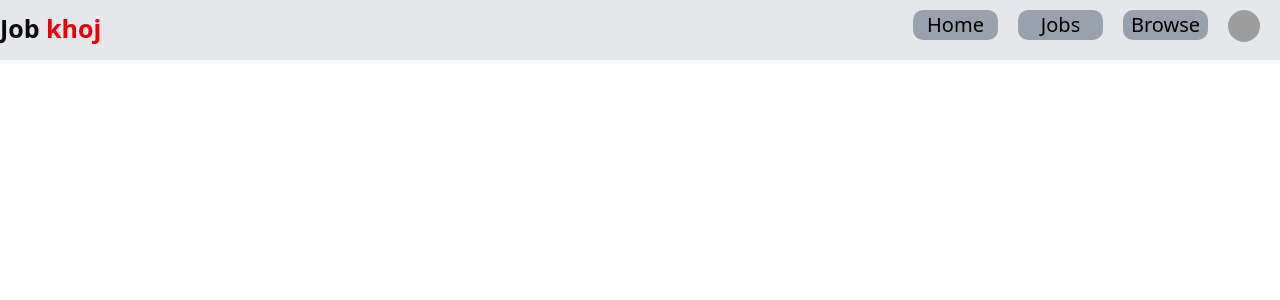
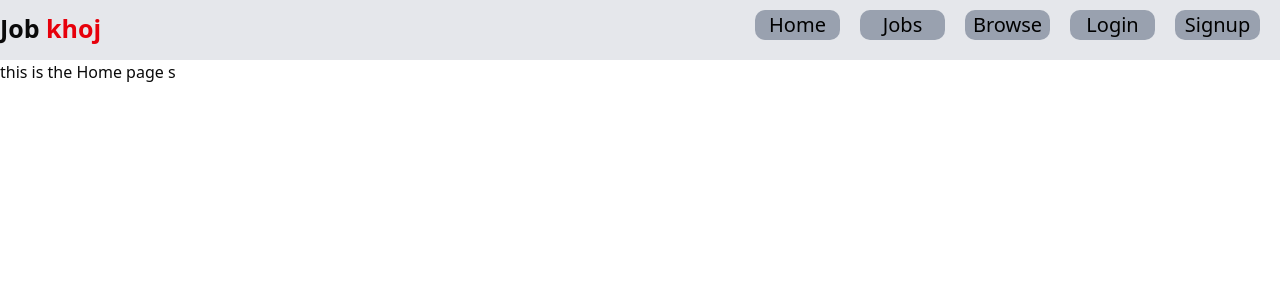
Before and after one commit to shekhbasir/kaamkaj-Nepal-finding-jobs-all-API-, a React (Vite) app in the folder frontend/basir/: page / in a window 1280 px wide. Shown: the top 300 px of the page. Built offline with nearby package versions, Linux system fonts and the light colour scheme; grey boxes are pictures that could not be loaded.

Commit message:
navigatio bar add

```diff
--- a/frontend/basir/src/App.jsx
+++ b/frontend/basir/src/App.jsx
@@ -1,83 +1,19 @@
-import {
-  Popover,
-  PopoverContent,
-  PopoverTrigger,
-} from "@/components/ui/popover";
-import { Avatar, AvatarFallback, AvatarImage } from "@/components/ui/avatar";
-import { Button } from "@/components/ui/button";
-import { UserRound, LogOut } from "lucide-react";
+import Nav from "./allshared/Nav";
+import Home from "./allshared/Home";
+import Login from "./allshared/Login";
+import Signup from "./allshared/Signup";
+import { Routes, Route, BrowserRouter } from "react-router-dom";
 function App() {
-  const kamvail = true;
   return (
     <>
-      <div className="h-[60px] max-w-[full] bg-gray-200 flex justify-between pt-[10px]">
-        <div>
-          <h1 className="text-[25px] font-bold mr-[100px]">
-            Job <span className="text-red-600">khoj</span>
-          </h1>
-        </div>
-        <div className="flex  gap-5 text-[20px] mr-[20px]">
-          <h1 className="h-[30px] w-[85px] bg-gray-400 text-black flex justify-center rounded-[10px] cursor-pointer ">
-            Home
-          </h1>
-          <h1 className="h-[30px] w-[85px] bg-gray-400 text-black flex justify-center rounded-[10px] cursor-pointer ">
-            Jobs
-          </h1>
-          <h1 className="h-[30px] w-[85px] bg-gray-400 text-black flex justify-center rounded-[10px] cursor-pointer ">
-            Browse
-          </h1>
-          {!kamvail ? (
-            <div className="flex gap-5">
-              <h1 className="h-[30px] w-[85px] bg-gray-400 text-black flex justify-center rounded-[10px] cursor-pointer ">
-                Login
-              </h1>
-              <h1 className="h-[30px] w-[85px] bg-gray-400 text-black flex justify-center rounded-[10px] cursor-pointer ">
-                Logout
-              </h1>
-            </div>
-          ) : (
-            <Popover>
-              <PopoverTrigger className="  pb-[30px]">
-                <Avatar>
-                  <AvatarImage
-                    src="https://github.com/shadcn.png"
-                    className="cursor-pointer"
-                  />
-                  <AvatarFallback>CN</AvatarFallback>
-                </Avatar>
-              </PopoverTrigger>
-              <PopoverContent>
-                <div className="flex gap-[10px]">
-                  <Avatar>
-                    <AvatarImage
-                      src="https://github.com/shadcn.png"
-                      className="cursor-pointer"
-                    />
-                    <AvatarFallback>CN</AvatarFallback>
-                  </Avatar>
-                  <h1>Mern Stack Developer</h1>
-                </div>
-                <div className="text-gray-400 ml-[40px]">
-                  Lorem ipsum dolor sit amet.
-                </div>
-
-                <div className="flex  mt-[20px]">
-                  <UserRound />{" "}
-                  <Button variant="link" className="cursor-pointer">
-                    view Profile
-                  </Button>
-                </div>
-                <div className="flex mt-[10px]">
-                  <LogOut />
-                  <Button variant="link" className="cursor-pointer">
-                    LogOut
-                  </Button>
-                </div>
-              </PopoverContent>
-            </Popover>
-          )}
-        </div>
-      </div>
+      <BrowserRouter>
+        <Nav />
+        <Routes>
+          <Route path="/" element={<Home />}></Route>
+          <Route path="/login" element={<Login />}></Route>
+          <Route path="/signup" element={<Signup />}></Route>
+        </Routes>
+      </BrowserRouter>
     </>
   );
 }
--- /dev/null
+++ b/frontend/basir/src/allshared/Home.jsx
@@ -0,0 +1,12 @@
+import React from "react";
+import Nav from "./Nav";
+
+function Home() {
+  return (
+    <>
+      <div>this is the Home page s</div>
+    </>
+  );
+}
+
+export default Home;
--- /dev/null
+++ b/frontend/basir/src/allshared/Login.jsx
@@ -0,0 +1,7 @@
+import React from "react";
+
+function Login() {
+  return <div>This is the Login page </div>;
+}
+
+export default Login;
--- /dev/null
+++ b/frontend/basir/src/allshared/Nav.jsx
@@ -0,0 +1,86 @@
+import {
+  Popover,
+  PopoverContent,
+  PopoverTrigger,
+} from "@/components/ui/popover";
+import { Avatar, AvatarFallback, AvatarImage } from "@/components/ui/avatar";
+import { Button } from "@/components/ui/button";
+import { UserRound, LogOut } from "lucide-react";
+
+import { Link } from "react-router-dom";
+function Nav() {
+  const kamvail = false;
+  return (
+    <>
+      <div className="h-[60px] max-w-[full] bg-gray-200 flex justify-between pt-[10px]">
+        <div>
+          <h1 className="text-[25px] font-bold mr-[100px]">
+            Job <span className="text-red-600">khoj</span>
+          </h1>
+        </div>
+        <div className="flex  gap-5 text-[20px] mr-[20px]">
+          <h1 className="h-[30px] w-[85px] bg-gray-400 text-black flex justify-center rounded-[10px] cursor-pointer ">
+            <Link to="/">Home</Link>
+          </h1>
+          <h1 className="h-[30px] w-[85px] bg-gray-400 text-black flex justify-center rounded-[10px] cursor-pointer ">
+            Jobs
+          </h1>
+          <h1 className="h-[30px] w-[85px] bg-gray-400 text-black flex justify-center rounded-[10px] cursor-pointer ">
+            Browse
+          </h1>
+          {!kamvail ? (
+            <div className="flex gap-5">
+              <h1 className="h-[30px] w-[85px] bg-gray-400 text-black flex justify-center rounded-[10px] cursor-pointer ">
+                <Link to="/login">Login</Link>
+              </h1>
+              <h1 className="h-[30px] w-[85px] bg-gray-400 text-black flex justify-center rounded-[10px] cursor-pointer ">
+                <Link to="/signup">Signup</Link>
+              </h1>
+            </div>
+          ) : (
+            <Popover>
+              <PopoverTrigger className="  pb-[30px]">
+                <Avatar>
+                  <AvatarImage
+                    src="https://github.com/shadcn.png"
+                    className="cursor-pointer"
+                  />
+                  <AvatarFallback>CN</AvatarFallback>
+                </Avatar>
+              </PopoverTrigger>
+              <PopoverContent>
+                <div className="flex gap-[10px]">
+                  <Avatar>
+                    <AvatarImage
+                      src="https://github.com/shadcn.png"
+                      className="cursor-pointer"
+                    />
+                    <AvatarFallback>CN</AvatarFallback>
+                  </Avatar>
+                  <h1>Mern Stack Developer</h1>
+                </div>
+                <div className="text-gray-400 ml-[40px]">
+                  Lorem ipsum dolor sit amet.
+                </div>
+
+                <div className="flex  mt-[20px]">
+                  <UserRound />{" "}
+                  <Button variant="link" className="cursor-pointer">
+                    view Profile
+                  </Button>
+                </div>
+                <div className="flex mt-[10px]">
+                  <LogOut />
+                  <Button variant="link" className="cursor-pointer">
+                    LogOut
+                  </Button>
+                </div>
+              </PopoverContent>
+            </Popover>
+          )}
+        </div>
+      </div>
+    </>
+  );
+}
+export default Nav;
--- /dev/null
+++ b/frontend/basir/src/allshared/Signup.jsx
@@ -0,0 +1,7 @@
+import React from "react";
+
+function Signup() {
+  return <div>this is tge Signup Page </div>;
+}
+
+export default Signup;
```
